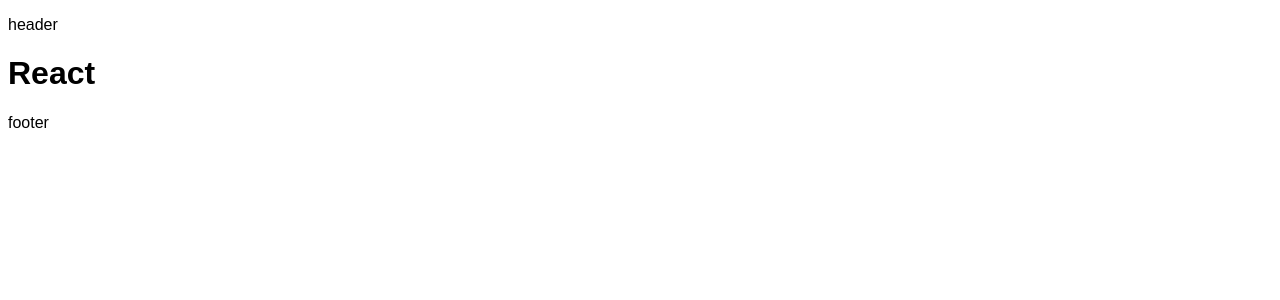
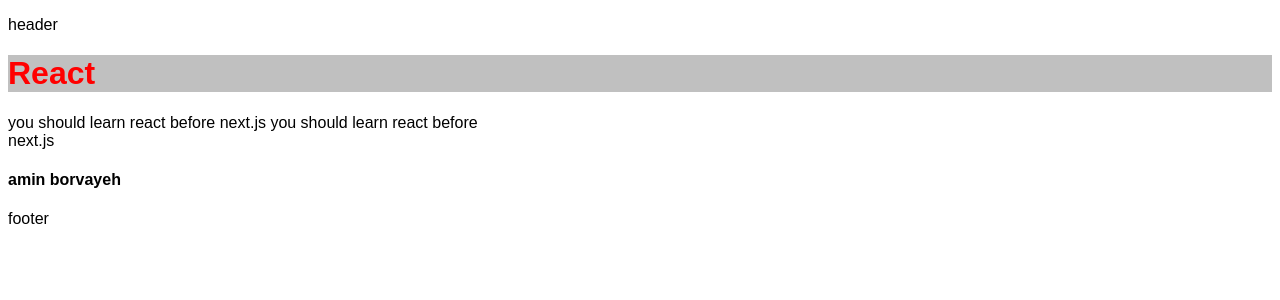
Before and after one commit to amincxo/next-app-new, a Next.js app: page /courses/react in a window 1280 px wide. Shown: the top 300 px of the page. Built offline with nearby package versions, Linux system fonts and the light colour scheme.

Commit message:
styled jsx

```diff
--- a/pages/courses/react.js
+++ b/pages/courses/react.js
@@ -1,6 +1,20 @@
 function React() {
   return (
-    <h1>React</h1>
+    <>
+        <h1>React</h1>
+        <p>you should learn react before next.js you should learn react before next.js</p>
+        <h4>amin borvayeh</h4>
+        <style jsx>{`
+            h1 {
+                color : red;
+                background-color: silver;
+
+            }
+            p {
+                width: 500px;
+            }
+        `}</style>
+    </>
   )
 }
 
```
